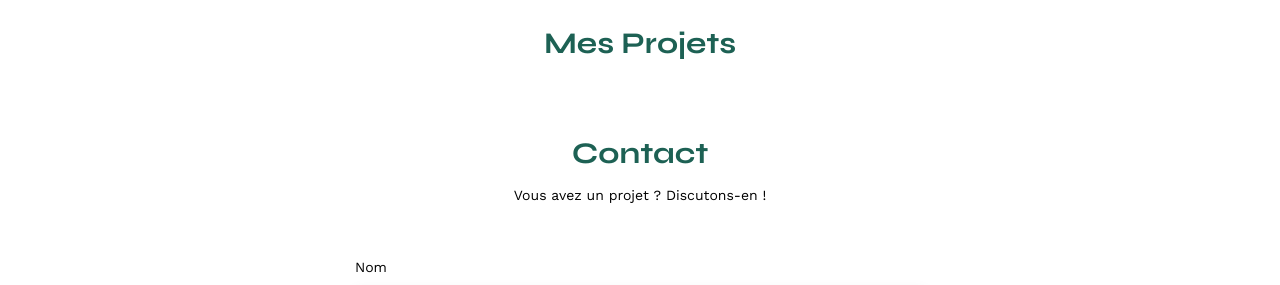
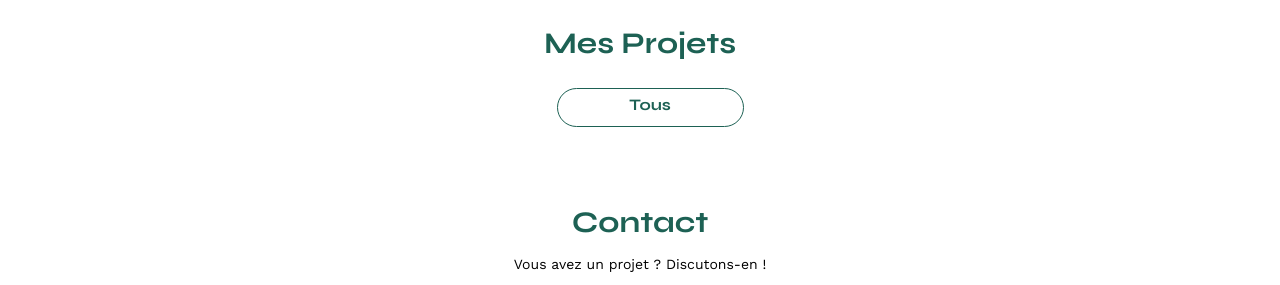
Before and after one commit to juanmanoel237/openclassrooms_projet_3_sophie_bluel, a plain HTML site: page FrontEnd/index.html in a window 1280 px wide. Shown: the part 507-792 px from the top of the page. Drawn offline with nearby package versions, Linux system fonts and the light colour scheme; no server answers.

Commit message:
Css pour les liens des différentes catégories

```diff
--- a/FrontEnd/assets/js/index.js
+++ b/FrontEnd/assets/js/index.js
@@ -53,6 +53,7 @@ async function getCategories() {
   }
 }
 
+// Fonction pour filtrer les travaux par catégories
 function findBycategory(id) {
   const works = JSON.parse(localStorage.getItem("travaux"));
   const workList = works.filter((work) => work.category.id === id);
--- a/FrontEnd/assets/style.css
+++ b/FrontEnd/assets/style.css
@@ -237,6 +237,34 @@ li:hover {
   justify-content: center;
 }
 
+.subcat {
+  width: 185px;
+  height: 37px;
+  margin-bottom: 30px;
+  text-decoration: none;
+  background: white;
+  border: 1px solid #1d6154;
+  border-radius: 60px;
+  text-align: center;
+  display: block;
+  justify-content: space-between;
+  margin-left: 20px;
+  font-family: "Syne";
+  font-style: normal;
+  font-weight: 700;
+  font-size: 16px;
+  line-height: 32px;
+  text-align: center;
+  color: #1d6154;
+  background-color: white;
+  cursor: pointer;
+}
+
+.subcat:hover {
+  background-color: #1d6154;
+  color: white;
+}
+
 #introduction {
   display: flex;
   align-items: center;
--- a/FrontEnd/index.html
+++ b/FrontEnd/index.html
@@ -55,7 +55,16 @@
       </section>
       <section id="portfolio">
         <h2>Mes Projets</h2>
-        <div id="category"></div>
+        <div id="category">
+          <a
+            href="#"
+            class="subcat active"
+            tabindex="0"
+            onclick="showAllWorks()"
+            >Tous
+          </a>
+        </div>
+        <div class="gallery"></div>
       </section>
       <section id="contact">
         <h2>Contact</h2>
```
